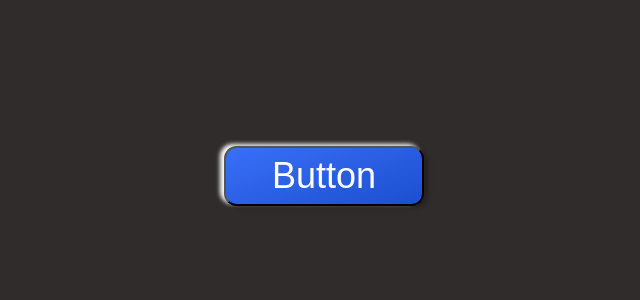
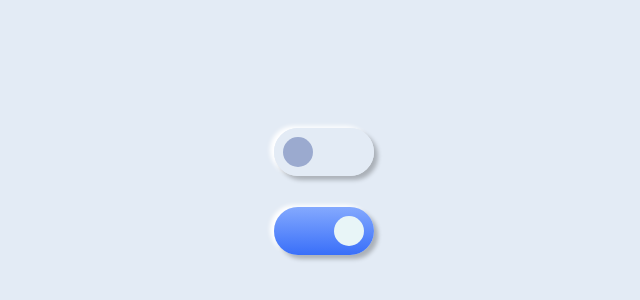
Before and after one commit to RyanColl/Website-Redesign-Portfolio, a React (Create React App) app: page / in a window 1280 px wide. Shown: the part 224-524 px from the top of the page, without its empty margins (316-956 px from the left). Built offline with nearby package versions, Linux system fonts and the light colour scheme.

Commit message:
neumo switch complete

```diff
--- a/src/App/App.css
+++ b/src/App/App.css
@@ -1,8 +1,10 @@
+@import url('https://fonts.googleapis.com/css2?family=Reem+Kufi&display=swap');
+
 .App {
   text-align: center;
 }
 .App-header {
-  background-color: #312C2C;
+  background-color: #E3EBF5;
   min-height: 100vh;
   display: flex;
   flex-direction: column;
--- a/src/App/App.tsx
+++ b/src/App/App.tsx
@@ -3,6 +3,10 @@ import Button from '../Components/Reusable/Button';
 import './App.css';
 import '../Components/Neumorphic/Neumo.css'
 import NeumoButton from '../Components/Neumorphic/Button/NeumoButton';
+import NeumoButtonDark from '../Components/Neumorphic/Button/NeumoButtonDark';
+import Toggle from '../Components/Neumorphic/Toggle/Toggle';
+import Toggles from '../Components/Neumorphic/Toggle/Toggles';
+import NeumoSwitch from '../Components/Neumorphic/Switch/NeumoSwitch';
 const App = () => {
   const [width, setWidth] = useState(0)
   useEffect(() => {
@@ -10,7 +14,8 @@ const App = () => {
   }, [])
   return (
     <div className="App-header">
-        <NeumoButton />
+        <NeumoSwitch isChecked={false} />
+        <NeumoSwitch isChecked={true} />
     </div>
   );
 }
--- a/src/Components/Neumorphic/Button/NeumoButton.css
+++ b/src/Components/Neumorphic/Button/NeumoButton.css
@@ -3,8 +3,23 @@
     height: 60px;
     background-color: #396FF9;
     background-image: linear-gradient(160deg, #396FF9 0%, #1c4fcf 100%, #1a45b3 100%);
+    box-shadow:  8px 4px 8px #aaaaaa, -8px -4px 8px #E3EBF5;
     color: white;
-    font-size: 36px;
+    font-size: 28px;
     font-weight: 300;
     font-style: bold;
+    font-family: 'Reem Kufi', sans-serif;
 }
+.neumo-button-dark {
+    width: 200px;
+    height: 60px;
+    background-color: #E3EBF5;
+    color: #9DABD0;
+    font-size: 28px;
+    font-weight: 300;
+    font-style: bold;
+    font-family: 'Reem Kufi', sans-serif;
+}
+.neumo-button:active, .neumo-button-dark:active {
+    box-shadow:  16px 16px 18px #aaaaaa inset, -16px -16px 18px #E3EBF5 inset;
+}
--- a/src/Components/Neumorphic/Button/NeumoButton.tsx
+++ b/src/Components/Neumorphic/Button/NeumoButton.tsx
@@ -2,7 +2,7 @@ import React from "react";
 import './NeumoButton.css';
 const NeumoButton = (props: any) => {
     return (
-        <button className='neumo neumo-button '>Button</button>
+        <button className='neumo neumo-button'>Button</button>
     )
 }
 export default NeumoButton;
--- a/src/Components/Neumorphic/Button/NeumoButtonDark.tsx
+++ b/src/Components/Neumorphic/Button/NeumoButtonDark.tsx
@@ -2,7 +2,7 @@ import React from "react";
 import './NeumoButton.css';
 const NeumoButtonDark = (props: any) => {
     return (
-        <button className='neumo neumo-button'>Button</button>
+        <button className='neumo neumo-button-dark'>Button</button>
     )
 }
 export default NeumoButtonDark;
--- a/src/Components/Neumorphic/Neumo.css
+++ b/src/Components/Neumorphic/Neumo.css
@@ -1,7 +1,7 @@
 .neumo {
-    background: linear-gradient(180deg, #84A9FE 0%, #396FF9 100%);
-    box-shadow: 4px 2px 4px rgba(0, 0, 0, 0.25), -4px -2px 4px #FFFFFF;
-    border-radius: 12.5px;
+    background: #E3EBF5;
+    margin: 10px 10px;
+    border: 1px solid rgba(0, 0, 0, 0);
 }
 
 /* Rectangle 34 */
--- /dev/null
+++ b/src/Components/Neumorphic/Switch/NeumoSwitch.css
@@ -0,0 +1,54 @@
+.switches {
+  display: flex;
+  justify-content: space-around;
+}
+#switch {
+  width: 0;
+  height: 0;
+  visibility: hidden;
+}
+.slider {
+  display: block;
+  width: 100px;
+  height: 3rem;
+  background: linear-gradient(180deg, #E3EBF5 0%, #E3EBF5 100%);
+  border-radius: 100px;
+  position: relative;
+  cursor: pointer;
+  transition: all 0.5s;
+  box-shadow: 4px 4px 4px rgba(0, 0, 0, 0.25), -4px -2px 4px #FFFFFF;
+}
+
+.slider::after {
+  content: "";
+  width: 30px;
+  height: 30px;
+  background-color: #9BAACF;
+  position: absolute;
+  border-radius: 70px;
+  top: 9px;
+  left: 9px;
+  transition: all 0.5s;
+}
+
+#switch:checked + .slider:after {
+  left: calc(100% - 10px);
+  transform: translateX(-100%);
+  transition: all 0.5s;
+}
+
+#switch:checked + .slider {
+    background: linear-gradient(180deg, #84A9FE 0%, #396FF9 100%);
+    transition: all 0.5s;
+}
+#switch:checked + .slider::after {
+    background-color: #e8f5f7;
+    transition: all 0.5s;
+}
+
+.slider:active:after {
+  width: 16px;
+  transition: all 0.5s;
+}
+
+/* Rectangle 31 */
--- /dev/null
+++ b/src/Components/Neumorphic/Switch/NeumoSwitch.tsx
@@ -0,0 +1,13 @@
+import React from "react";
+import './NeumoSwitch.css';
+const NeumoSwitch = (props: any) => {
+    const {isChecked} = props;
+    return (
+        <div className='neumo-switch'>
+            <input type="checkbox" name="switch" id="switch" checked={isChecked} />
+            {/* @ts-ignore */}
+            <label for="switch" className='slider'></label>
+        </div>
+    )
+}
+export default NeumoSwitch;
--- a/src/Components/Neumorphic/Toggle/Toggle.tsx
+++ b/src/Components/Neumorphic/Toggle/Toggle.tsx
@@ -2,7 +2,7 @@ import React from "react";
 import './Toggle.css'
 const Toggle = (props: any) => {
     return (
-        <span className='neumo neumo-toggle'></span>
+        <input type='checkbox' className='neumo neumo-toggle'></input>
     )
 }
 export default Toggle;
--- /dev/null
+++ b/src/Components/Neumorphic/Toggle/Toggles.tsx
@@ -0,0 +1,12 @@
+import React from "react";
+import Toggle from "./Toggle";
+import './Toggle.css'
+const Toggles = (props: any) => {
+    return (
+        <div className='neumo-toggles'>
+            <Toggle />
+
+        </div>
+    )
+}
+export default Toggles;
```
Also changed, not shown: src/Components/Neumorphic/Toggle/Toggle.css (+18 -1 lines).
